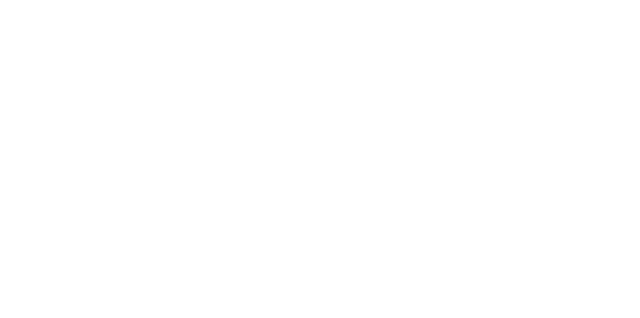
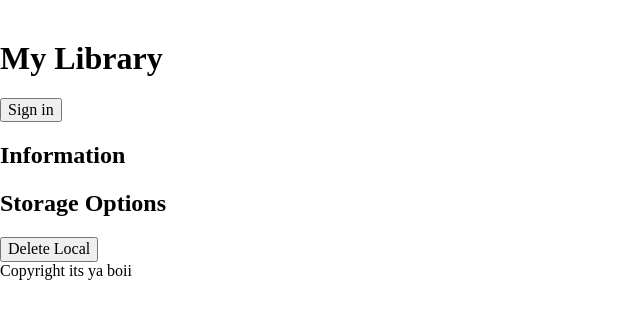
Before and after one commit to Christopher-Patrick-Tortora/library, a plain HTML site: page index.html in a window 1280 px wide. Shown: the whole page, without its empty margins (0-640 px from the left). Drawn offline with Linux system fonts and the light colour scheme.

Commit message:
Create general structure

```diff
--- a/index.html
+++ b/index.html
@@ -9,6 +9,22 @@
     <link rel="stylesheet" href="style.css">
   </head>
   <body>
+    <header>
+      <img src="" alt="">
+      <h1>My Library</h1>
+      <button>Sign in</button>
+    </header>
+    <aside>
+      <section class="information">
+        <h2>Information</h2>
+      </section>
+      <section>
+        <h2>Storage Options</h2>
+        <button>Delete Local</button>
+      </section>
+    </aside>
+    <main></main>
+    <footer>Copyright its ya boii</footer>
 	<script src="main.js"></script>
   </body>
 </html>
```
